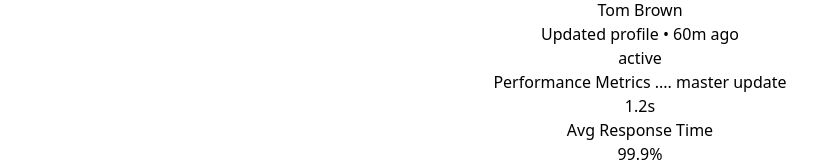
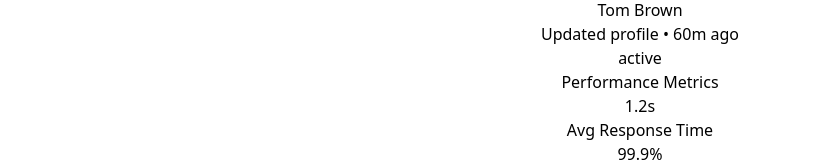
Before and after one commit to deepaknitk/visual-regression-testing-demo, a React (Vite) app: page /dashboard in a window 1280 px wide. Shown: the part 2638-2800 px from the top of the page, without its empty margins (0-817 px from the left). Built offline with nearby package versions, Linux system fonts and the light colour scheme.

Commit message:
Invalid text removed

```diff
--- a/src/pages/Dashboard.tsx
+++ b/src/pages/Dashboard.tsx
@@ -171,7 +171,7 @@ const Dashboard = () => {
         <div className="mt-8 bg-white overflow-hidden shadow rounded-lg" data-testid="performance-metrics">
           <div className="p-6">
             <h3 className="text-lg leading-6 font-medium text-gray-900 mb-4">
-              Performance Metrics .... master update
+              Performance Metrics
             </h3>
             <div className="grid grid-cols-1 sm:grid-cols-3 gap-6">
               <div className="text-center" data-testid="metric-response-time">
```
